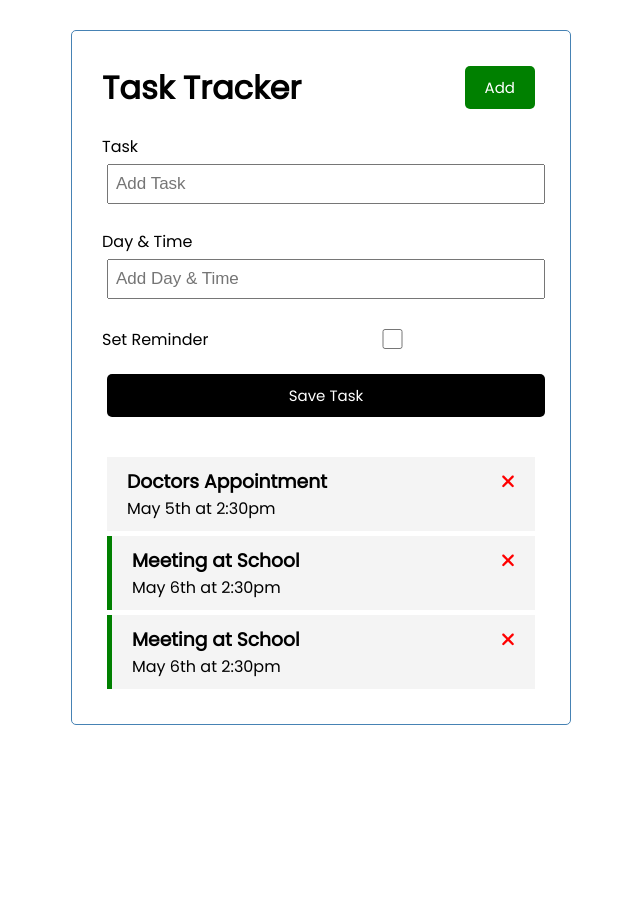
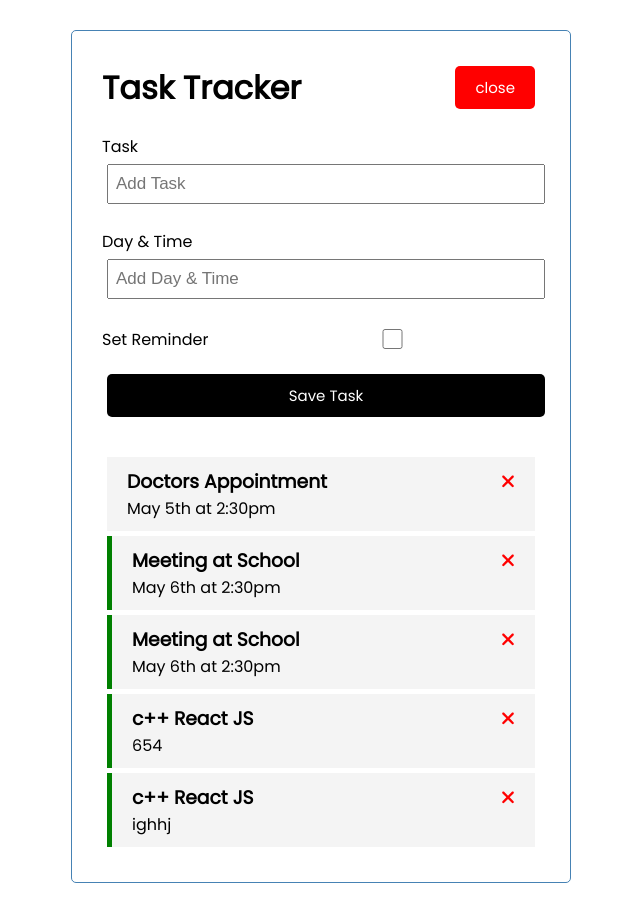
Before and after one commit to S-dev-coder/Angular-App, an Angular app: page / in a window 1280 px wide. Both pictures are taken after a click on the button "Add". Shown: the whole page, without its empty margins (319-959 px from the left). Before the commit the page ends 800 px from the top, so only its background shows below. Built offline with nearby package versions, Linux system fonts and the light colour scheme; data requests are answered from the project's data file.

Commit message:
Add new tasks and implement toggle functionality

```diff
--- a/db.json
+++ b/db.json
@@ -17,6 +17,18 @@
       "text": "Meeting at School",
       "day": "May 6th at 2:30pm",
       "reminder": true
+    },
+    {
+      "id": "33b0",
+      "text": "c++ React JS ",
+      "day": "654",
+      "reminder": true
+    },
+    {
+      "id": "592d",
+      "text": "c++ React JS ",
+      "day": "ighhj",
+      "reminder": true
     }
   ]
 }
--- a/src/app/components/add-task/add-task.component.html
+++ b/src/app/components/add-task/add-task.component.html
@@ -1,4 +1,4 @@
-<form  class="add-form" (ngSubmit)="onSubmit()">
+<form *ngIf="showAddTask" class="add-form" (ngSubmit)="onSubmit()">
     <div class="form-control">
         <label for="text">Task</label>
         <input type="text" name="text"
--- a/src/app/components/add-task/add-task.component.ts
+++ b/src/app/components/add-task/add-task.component.ts
@@ -1,4 +1,6 @@
 import { Component , Output,EventEmitter } from '@angular/core';
+import { UiService } from '../../services/ui.service';
+import { Subscription } from 'rxjs';
 import { Task } from '../../Task';
 @Component({
   selector: 'app-add-task',
@@ -10,6 +12,12 @@
   text!: string;
   day!: string;
   reminder: boolean = false;
+  showAddTask: boolean = false;
+  subscription!: Subscription;
+
+  constructor(private uiService: UiService) {
+    this.subscription = this.uiService.onToggle().subscribe((value) => (this.showAddTask = value));
+  }
 
   onSubmit() {
    if(!this.text) {
--- a/src/app/components/header/header.component.html
+++ b/src/app/components/header/header.component.html
@@ -2,7 +2,8 @@
     <h1>
         {{title}}
     </h1>
-    <app-button color="green" text="Add"
+    <app-button color= "{{showAddTask ? 'red' : 'green'}}"
+     text="{{showAddTask ? 'close' : 'Add'}}"
     (btnClick)="toggleAddTask()"
     ></app-button>
 </header>
--- a/src/app/components/header/header.component.ts
+++ b/src/app/components/header/header.component.ts
@@ -1,4 +1,6 @@
 import { Component } from '@angular/core';
+import { UiService } from '../../services/ui.service';
+import { Subscription } from 'rxjs';
 
 @Component({
   selector: 'app-header',
@@ -7,9 +9,14 @@
 })
 export class HeaderComponent {
   title:string = 'Task Tracker';
+  showAddTask: boolean=false;
+  subscription!: Subscription;
 
+constructor(private uiService: UiService) {
+  this.subscription = this.uiService.onToggle().subscribe((value) => (this.showAddTask = value));
+}
 
   toggleAddTask(){
-    console.log('toggle');
+  this.uiService.toggleAddTask();
   }
 }
--- /dev/null
+++ b/src/app/services/ui.service.ts
@@ -0,0 +1,23 @@
+import { Injectable } from '@angular/core';
+import { Observable, Subject } from 'rxjs';
+
+
+@Injectable({
+  providedIn: 'root'
+})
+
+export class UiService {
+ private showAddTask: boolean = false;
+  private subject = new Subject<any>();
+
+  constructor() { }
+
+  toggleAddTask(): void {
+    this.showAddTask = !this.showAddTask;
+    this.subject.next(this.showAddTask);
+  }
+
+  onToggle(): Observable<any> {
+    return this.subject.asObservable();
+  }
+}
```
Also changed, not shown: 1 other file (tests, documents, lock files or other folders).
